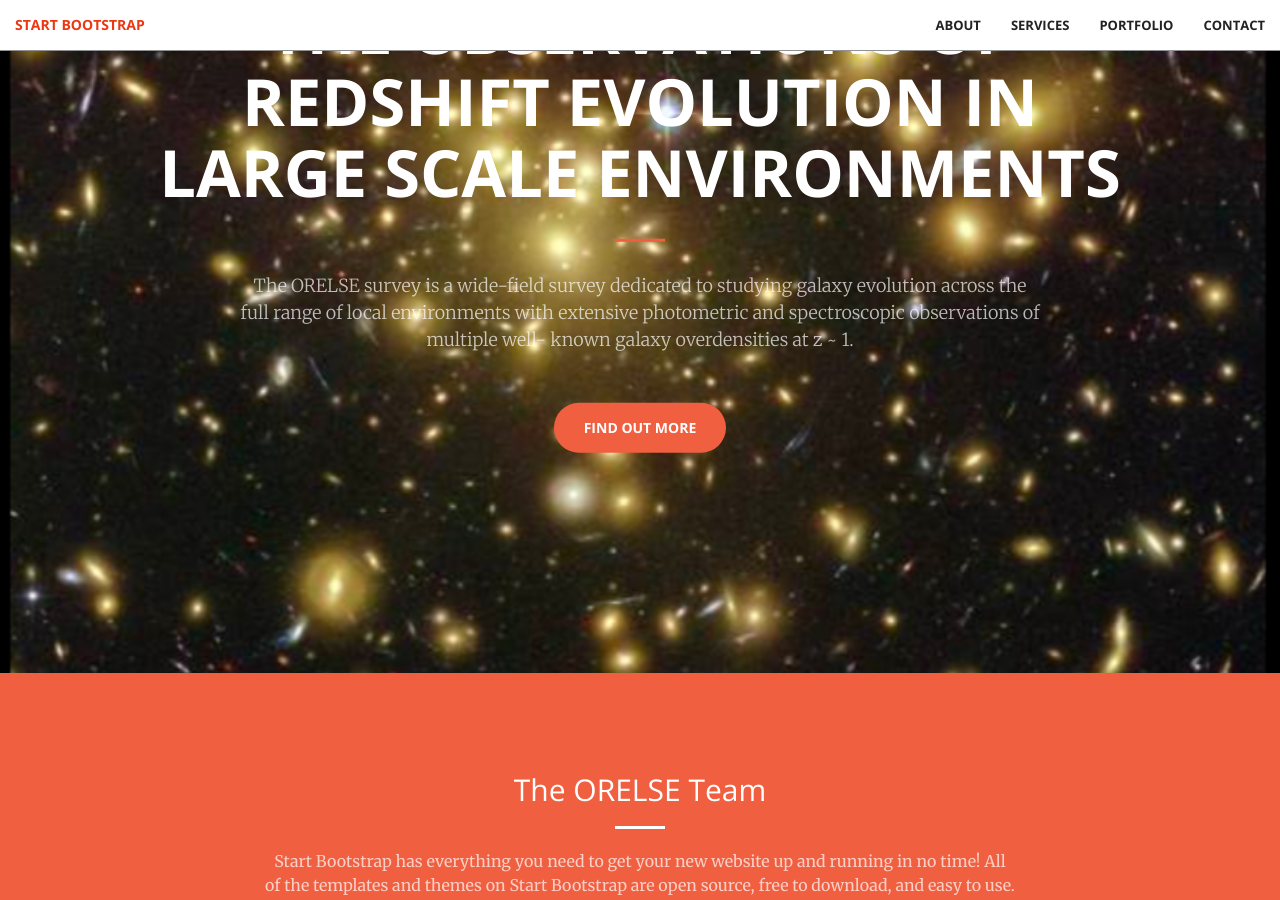
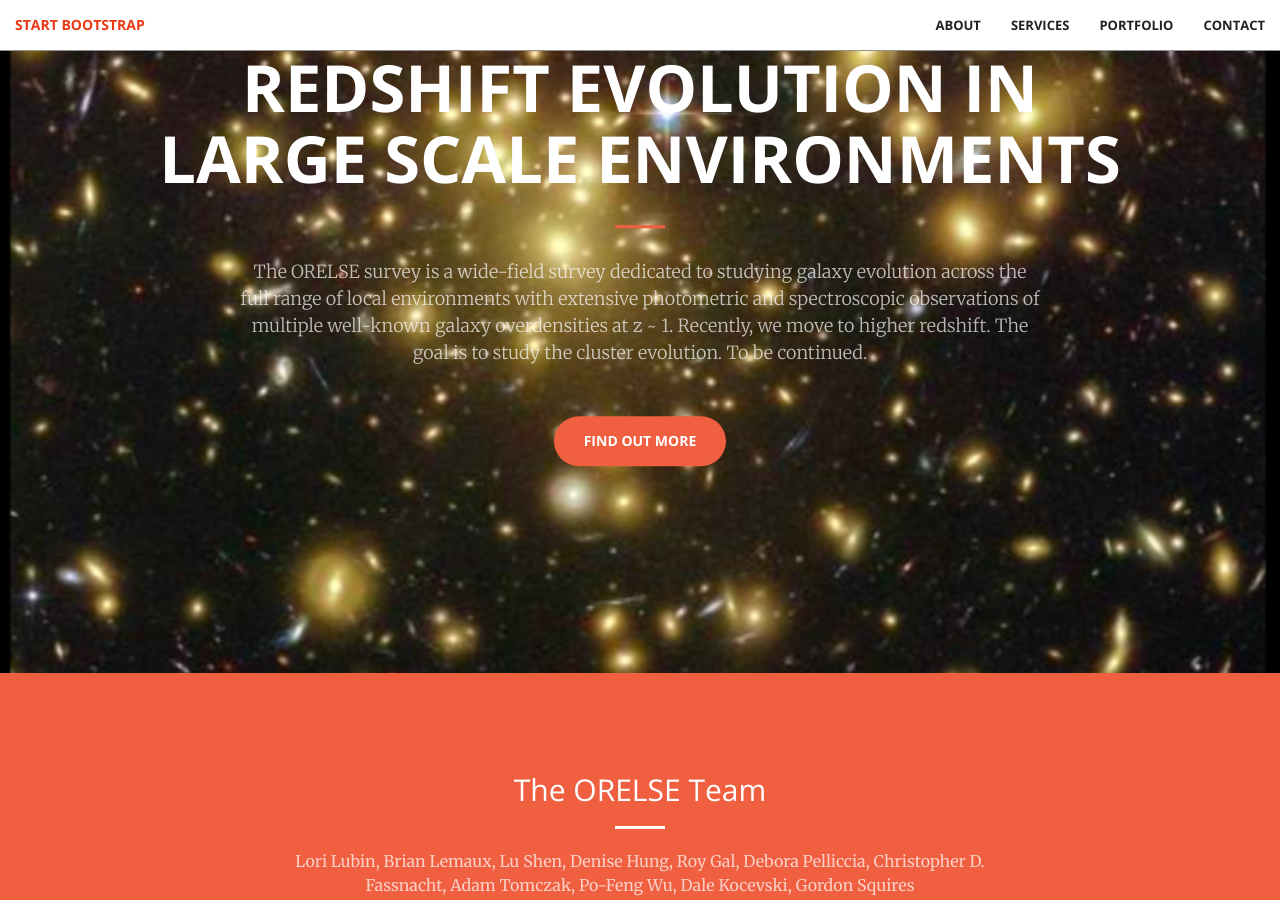
Before and after one commit to Luloisshen/ORELSEsurvey, a Jekyll site: the page built from index.html, in a window 1280 px wide and 900 px high, scrolled down 227 px. Built offline with Jekyll 4.4.1, drawn with Linux system fonts in a browser that asks for light colours; some of the changed text lies outside the part shown.

Commit message:
update head and about

```diff
--- a/_includes/call-to-action.html
+++ b/_includes/call-to-action.html
@@ -4,7 +4,7 @@
             <div class="col-lg-8 col-lg-offset-2 text-center">
                 <h2 class="section-heading">The ORELSE Team</h2>
                 <hr class="light">
-                <p class="text-faded">Start Bootstrap has everything you need to get your new website up and running in no time! All of the templates and themes on Start Bootstrap are open source, free to download, and easy to use. No strings attached!</p>
+                <p class="text-faded">Lori Lubin, Brian Lemaux, Lu Shen, Denise Hung, Roy Gal, Debora Pelliccia, Christopher D. Fassnacht, Adam Tomczak, Po-Feng Wu, Dale Kocevski, Gordon Squires</p>
                 <a href="#" class="btn btn-default btn-xl">Get Started!</a>
             </div>
         </div>
--- a/_includes/header.html
+++ b/_includes/header.html
@@ -1,9 +1,9 @@
 <header>
     <div class="header-content">
         <div class="header-content-inner">
-            <h1>The Observations of Redshift Evolution in Large Scale Environments</h1>
+            <h1>The Observations of Redshift Evolution in Large Scale Environments </h1>
             <hr>
-            <p>The ORELSE survey is a wide-field survey dedicated to studying galaxy evolution across the full range of local environments with extensive photometric and spectroscopic observations of multiple well- known galaxy overdensities at z ~ 1. </p>
+            <p>The ORELSE survey is a wide-field survey dedicated to studying galaxy evolution across the full range of local environments with extensive photometric and spectroscopic observations of multiple well-known galaxy overdensities at z ~ 1. Recently, we move to higher redshift. The goal is to study the cluster evolution. To be continued. </p>
             <a href="#about" class="btn btn-primary btn-xl page-scroll">Find Out More</a>
         </div>
     </div>
```
